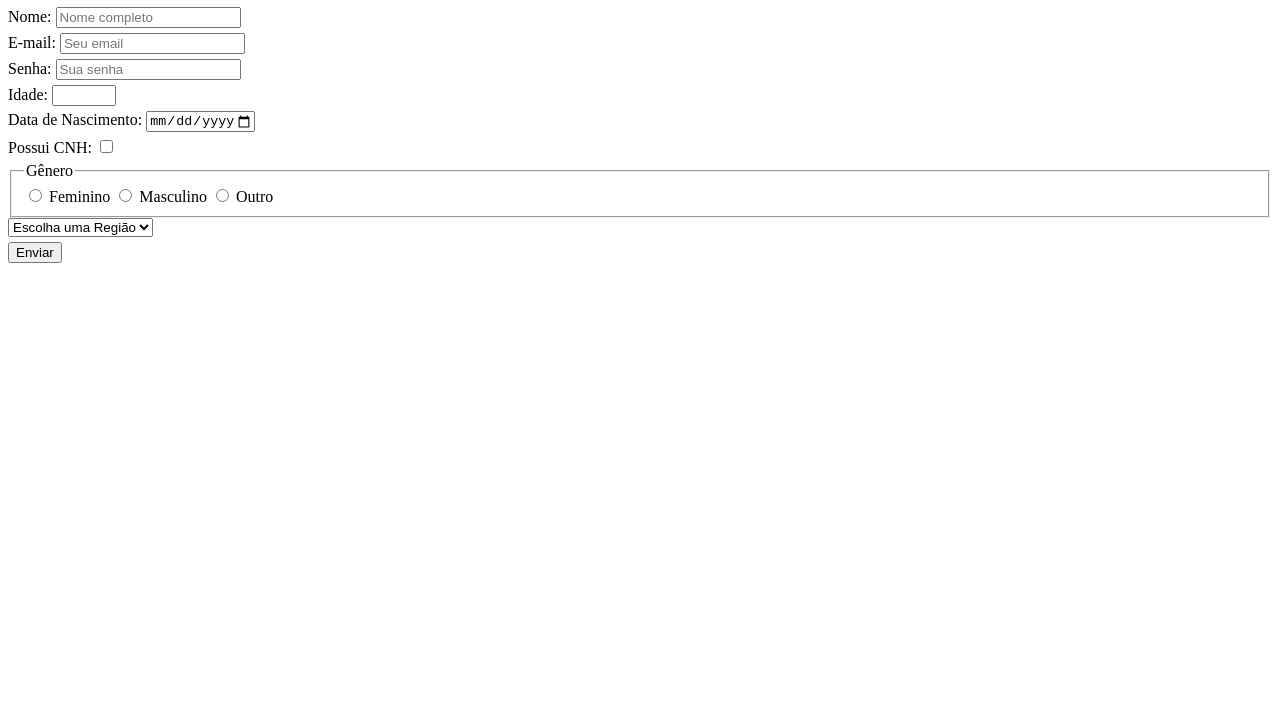
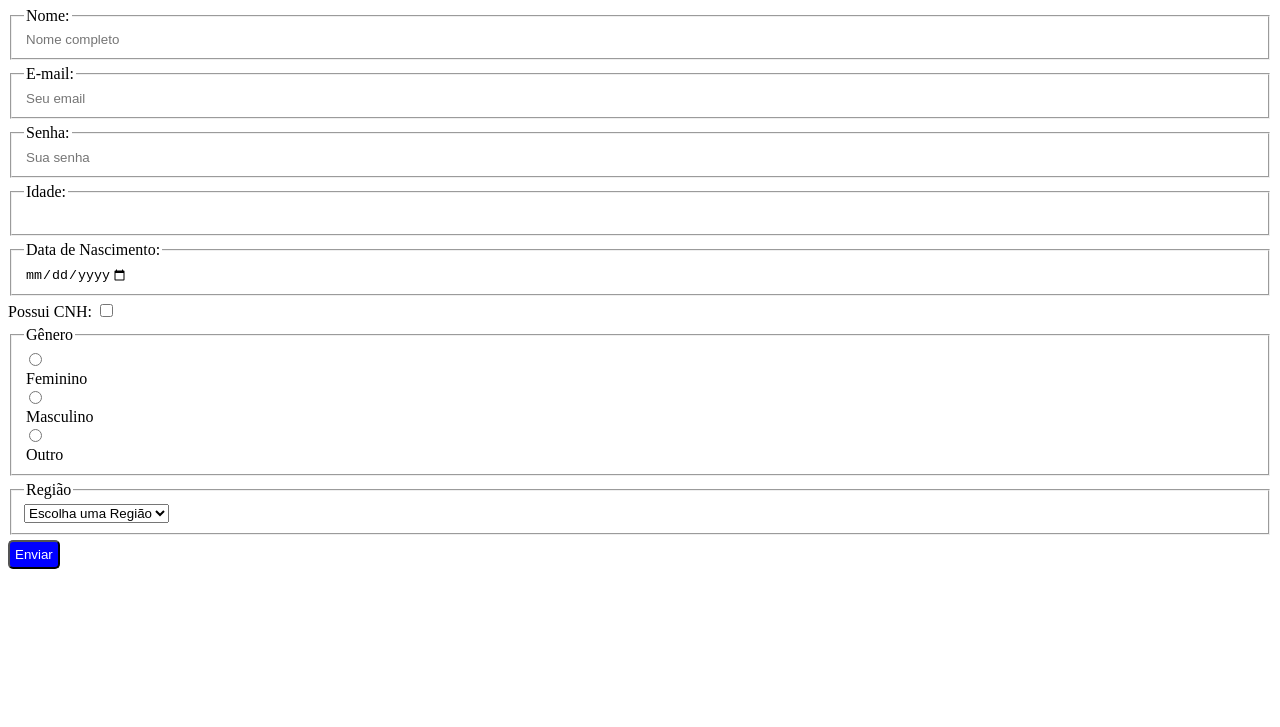
Before and after one commit to flaviare1s/geracao-tech, a plain HTML site: page HTML/form.html in a window 1280 px wide. Shown: the part 73-800 px from the top of the page. Drawn offline with Linux system fonts and the light colour scheme.

Commit message:
Ajusta estilos do form

```diff
--- a/HTML/form.html
+++ b/HTML/form.html
@@ -6,8 +6,28 @@
   <meta name="viewport" content="width=device-width, initial-scale=1.0">
   <title>Formulário</title>
   <style>
-    div {
+    div, fieldset {
       margin-bottom: 5px;
+    }
+
+    input {
+      border: none;
+    }
+
+    h1 {
+      text-align: center;
+    }
+
+    button {
+      background-color: blue;
+      color: white;
+      padding: 5px;
+      border-radius: 5px;
+      cursor: pointer;
+    }
+
+    button:hover {
+      opacity: 80%;
     }
   </style>
 </head>
@@ -15,26 +35,26 @@
 <body>
   <h1>Formulário</h1>
   <form method="post">
-    <div>
-      <label for="nome">Nome:</label>
+    <fieldset>
+      <legend>Nome:</legend>
       <input type="text" id="nome" name="nome" placeholder="Nome completo" required>
-    </div>
-    <div>
-      <label for="email">E-mail:</label>
+    </fieldset>
+    <fieldset>
+      <legend>E-mail:</legend>
       <input type="email" id="email" name="email" placeholder="Seu email" required>
-    </div>
-    <div>
-      <label for="senha">Senha:</label>
+    </fieldset>
+    <fieldset>
+      <legend>Senha:</legend>
       <input type="password" id="senha" name="senha" placeholder="Sua senha" required>
-    </div>
-    <div>
-      <label for="idade">Idade:</label>
+    </fieldset>
+    <fieldset>
+      <legend>Idade:</legend>
       <input type="number" id="idade" name="idade" min="0" max="110">
-    </div>
-    <div>
-      <label for="nascimento">Data de Nascimento:</label>
+    </fieldset>
+    <fieldset>
+      <legend>Data de Nascimento:</legend>
       <input type="date" id="nascimento" name="nascimento" min="1950-01-01" max="2026-01-01">
-    </div>
+    </fieldset>
     <div>
       <!-- Elemento escondido (hidden) -->
       <input type="hidden" id="chave" name="chave" value="555dhxuangk8">
@@ -46,16 +66,16 @@
     <fieldset>
       <legend>Gênero</legend>
       <input type="radio" name="genero" id="feminino" value="feminino">
-      <label for="feminino">Feminino</label>
+      <legend>Feminino</legend>
 
       <input type="radio" name="genero" id="masculino" value="masculino">
-      <label for="masculino">Masculino</label>
+      <legend>Masculino</legend>
 
       <input type="radio" name="genero" id="outro" value="outro">
-      <label for="outro">Outro</label>
+      <legend for="outro">Outro</legend>
     </fieldset>
-    <div>
-      <label for="regiao"></label>
+    <fieldset>
+      <legend>Região</legend>
       <select name="regiao" id="regiao">
         <option value="">Escolha uma Região</option>
         <option value="Nordeste">Nordeste</option>
@@ -64,7 +84,7 @@
         <option value="Sul">Sul</option>
         <option value="Centro-Oeste">Centro-Oeste</option>
       </select>
-    </div>
+    </fieldset>
     <div>
       <button>Enviar</button>
     </div>
```
